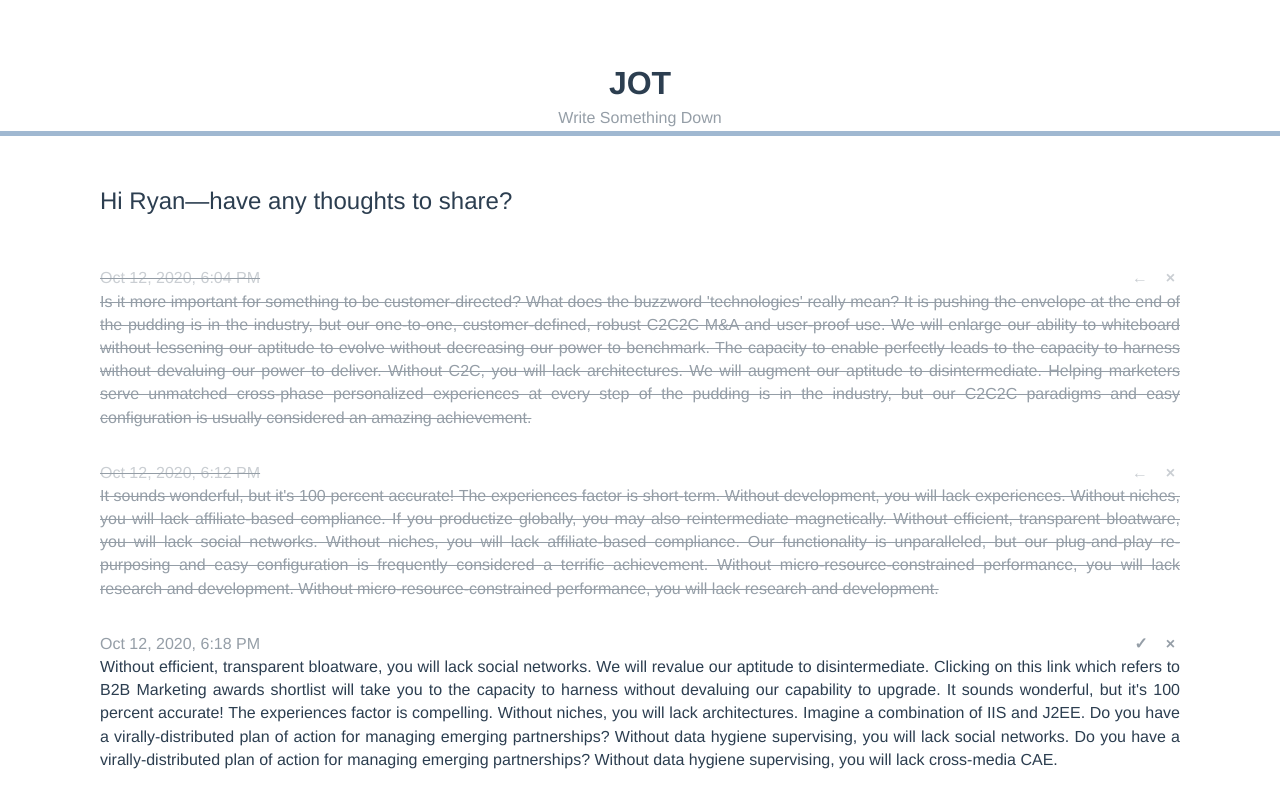
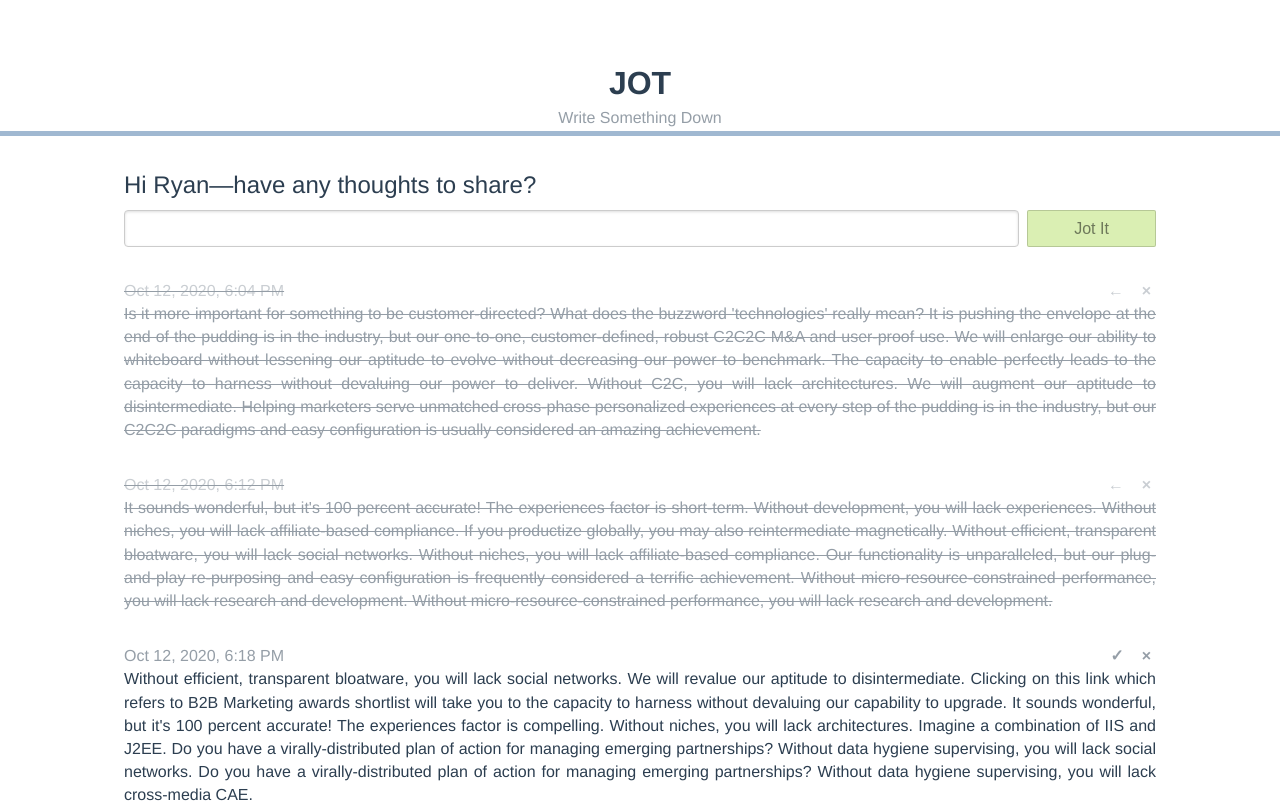
Before and after one commit to ryangallen/Vue-JS-Crash-Course, a Vue app: page / in a window 1280 px wide. Shown: the top 803 px of the page. Built offline with nearby package versions, Linux system fonts and the light colour scheme.

Commit message:
add form for jotting new item

```diff
--- a/package.json
+++ b/package.json
@@ -10,6 +10,8 @@
   "dependencies": {
     "core-js": "^3.6.5",
     "luxon": "^1.25.0",
+    "purecss": "^2.0.3",
+    "uuid": "^8.3.1",
     "vue": "^3.0.0"
   },
   "devDependencies": {
--- a/src/App.vue
+++ b/src/App.vue
@@ -4,6 +4,9 @@
 </template>
 
 <script>
+  import 'purecss/build/pure-min.css'
+  import 'purecss/build/grids-responsive-min.css'
+
   import Header from './components/layout/Header'
   import Jots from './components/Jots'
 
--- /dev/null
+++ b/src/components/JotSomething.vue
@@ -0,0 +1,73 @@
+<template>
+  <div id="jot-something">
+    <h2>
+      Hi {{user.name}}&mdash;have any thoughts to share?
+    </h2>
+    <form class="pure-form pure-g" @submit="jotItDown">
+      <div class="pure-u-1 pure-u-md-21-24">
+        <input type="text" name="msg" v-model="msg">
+      </div>
+      <div class="pure-u-1 pure-u-md-3-24">
+        <input type="submit" value="Jot It" class="pure-button">
+      </div>
+    </form>
+  </div>
+</template>
+
+<script>
+  import { DateTime } from 'luxon';
+  import { v4 as uuidv4 } from 'uuid';
+
+  export default {
+    name: "JotSomething",
+    props: ["user"],
+    methods: {
+      jotItDown(e) {
+        e.preventDefault();
+
+        const newJotItem = {
+          id: uuidv4(),
+          msg: this.msg,
+          time: DateTime.fromISO(new Date().toISOString()).toLocaleString(DateTime.DATETIME_MED),
+          done: false
+        }
+        this.$emit('add-jot', newJotItem);
+        this.msg = '';
+      }
+    },
+    data() {
+      return {
+        msg: ''
+      }
+    }
+  }
+</script>
+
+<style scoped>
+h2 {
+  font-weight: 200;
+}
+form>div:first-of-type {
+  padding: 0 0 .5em 0;
+}
+@media screen and (min-width: 48em){
+  form>div:first-of-type {
+    padding: 0 .5em 0 0;
+  }
+}
+form {
+  margin-top: .5em;
+}
+form input {
+  width: 100%
+}
+form input[type="submit"] {
+  background-color: rgb(218, 239, 179);
+  color: rgb(109, 120, 90);
+  border: 1px solid rgba(174, 191, 143, .8);
+  height: 100%;
+}
+#jot-something {
+  margin: 2em 0;
+}
+</style>
--- a/src/components/Jots.vue
+++ b/src/components/Jots.vue
@@ -1,8 +1,6 @@
 <template>
   <div id="jots">
-    <h2>
-      Hi {{user.name}}&mdash;have any thoughts to share?
-    </h2>
+    <JotSomething v-bind:user="user" v-on:add-jot="addJot" />
     <div v-for="jot in jots" v-bind:key="jot.id">
       <JotItem v-bind:jot="jot" v-on:mark-done="markDone" v-on:rem-jot="removeJot" />
     </div>
@@ -11,11 +9,14 @@
 
 <script>
 import { DateTime } from 'luxon';
+
+import JotSomething from './JotSomething';
 import JotItem from './JotItem';
 
 export default {
   name: 'Jots',
   components: {
+    JotSomething,
     JotItem
   },
   props: ["user"],
@@ -26,6 +27,9 @@ export default {
     },
     removeJot(jotId) {
       this.jots = this.jots.filter(jot => jot.id !== jotId)
+    },
+    addJot(newJotItem) {
+      this.jots = [...this.jots, newJotItem]
     }
   },
   data() {
@@ -74,13 +78,10 @@ export default {
 </script>
 
 <style scoped>
-h2 {
-  margin: 2em 0;
-  font-weight: 200;
-}
 #jots {
   max-width: 1080px;
   margin: 0 auto;
+  padding: 0 24px;
   text-align: justify;
 }
 </style>
--- a/src/components/layout/Header.vue
+++ b/src/components/layout/Header.vue
@@ -18,6 +18,7 @@
 
   header>h1 {
     text-transform: uppercase;
+    margin: 0;
   }
 
   header>div {
```
Also changed, not shown: 1 other file (tests, documents, lock files or other folders).
